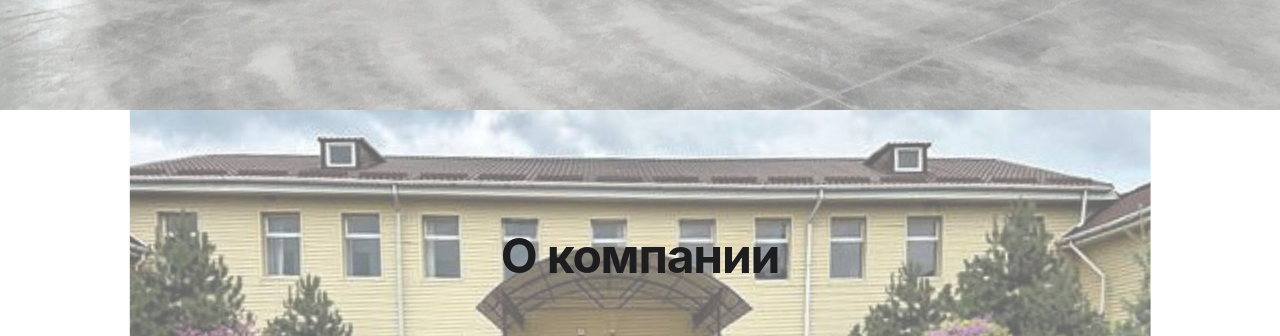
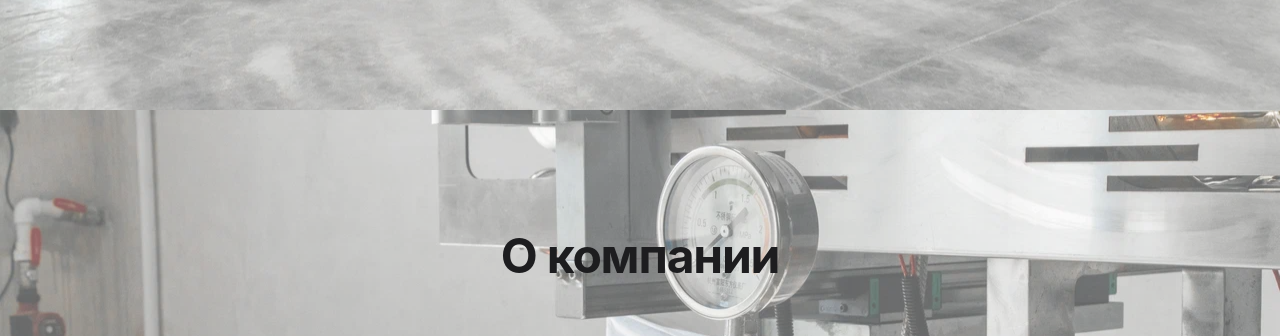
Before and after one commit to SamFox42/MIP-NTR, a plain HTML site: page index.html in a window 1280 px wide. Shown: the part 690-1026 px from the top of the page. Drawn offline with Linux system fonts and the light colour scheme.

Commit message:
Update styles.css

```diff
--- a/styles.css
+++ b/styles.css
@@ -1313,7 +1313,7 @@ body {
 #about {
     background-image:
         linear-gradient(rgba(255, 255, 255, 0.4), rgba(255, 255, 255, 0.4)),
-        url("3K9A2930.jpg");
+        url("3K9A2384.jpg");
     background-size: cover;
     background-position: center;
 }
```
